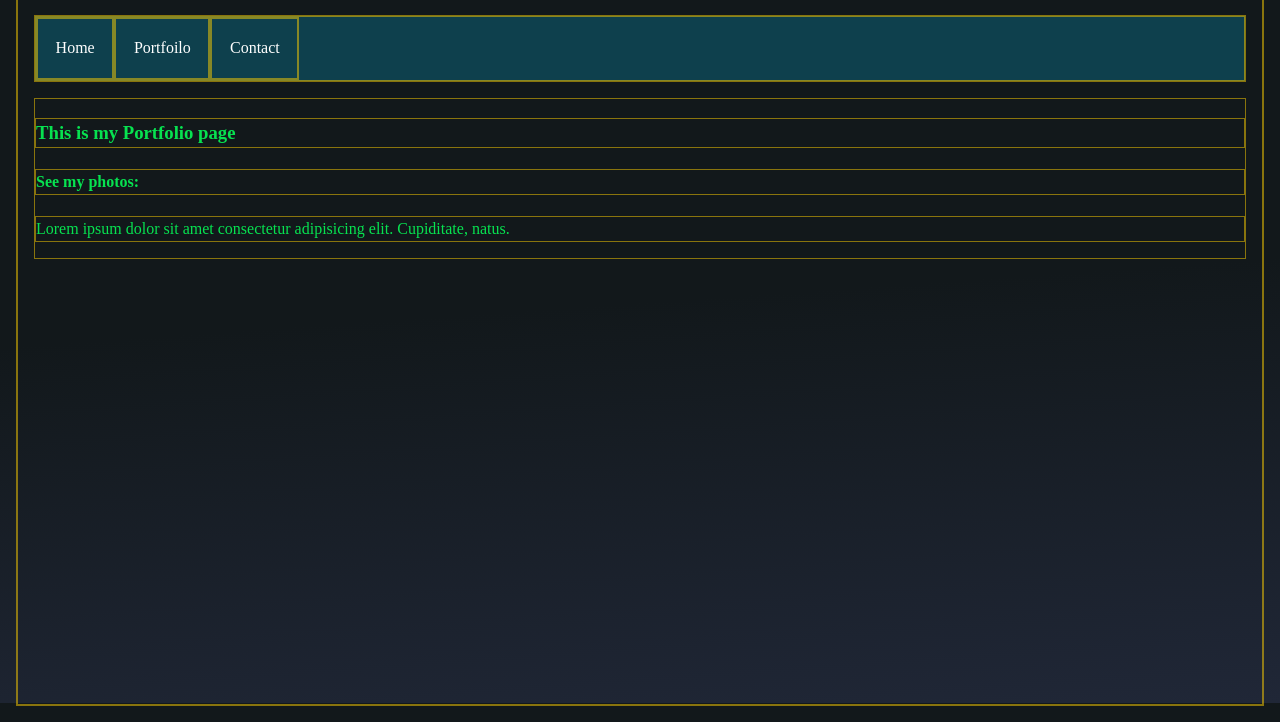
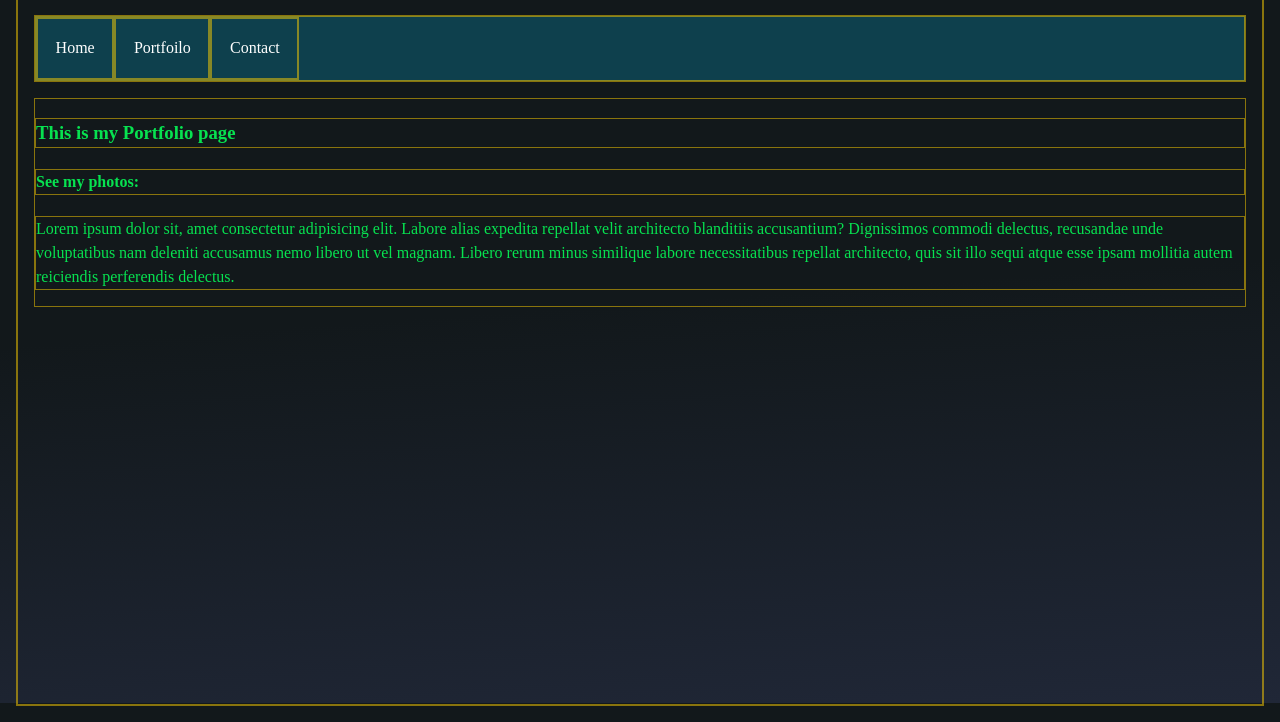
Before and after one commit to Today20092/photography, a plain HTML site: page portfolio.html in a window 1280 px wide. Shown: the part 114-836 px from the top of the page. Drawn offline with Linux system fonts and the light colour scheme.

Commit message:
changed portfolio

```diff
--- a/portfolio.html
+++ b/portfolio.html
@@ -24,8 +24,12 @@
       <h3>This is my Portfolio page</h3>
       <h4>See my photos:</h4>
       <p>
-        Lorem ipsum dolor sit amet consectetur adipisicing elit. Cupiditate,
-        natus.
+        Lorem ipsum dolor sit, amet consectetur adipisicing elit. Labore alias
+        expedita repellat velit architecto blanditiis accusantium? Dignissimos
+        commodi delectus, recusandae unde voluptatibus nam deleniti accusamus
+        nemo libero ut vel magnam. Libero rerum minus similique labore
+        necessitatibus repellat architecto, quis sit illo sequi atque esse ipsam
+        mollitia autem reiciendis perferendis delectus.
       </p>
     </main>
   </body>
```
